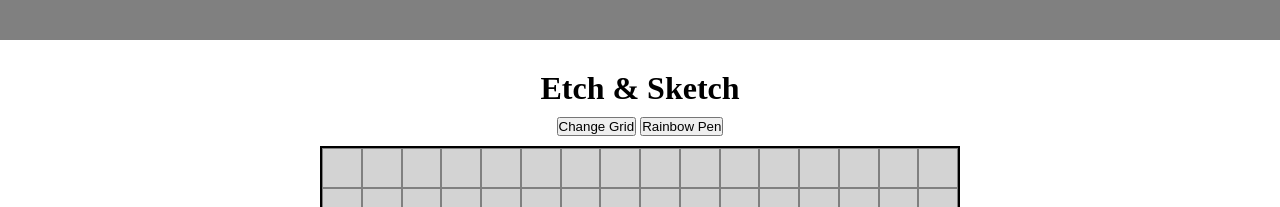
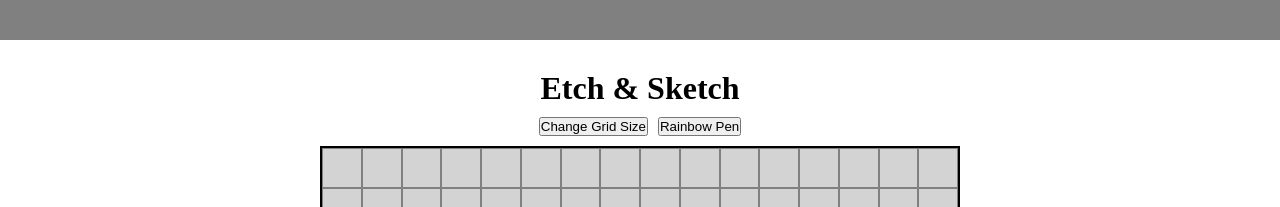
Before and after one commit to Raycasting9/TOP-EtchNSketch, a plain HTML site: page index.html in a window 1280 px wide. Shown: the top 207 px of the page. Drawn offline with Linux system fonts and the light colour scheme.

Commit message:
Clean Up

```diff
--- a/index.html
+++ b/index.html
@@ -13,7 +13,7 @@
     <div class="main">
         <h1>Etch & Sketch</h1>
         <div class="buttons">
-            <button class="changeSize" onclick="newSize()">Change Grid</button>
+            <button class="changeSize" onclick="newSize()">Change Grid Size</button>
             <button onclick="toggleRandomColor()">Rainbow Pen</button>
         </div>
         <div class="grid"></div>
--- a/style.css
+++ b/style.css
@@ -52,3 +52,8 @@ body {
     border: 1px solid gray;
     background-color: lightgrey;
 }
+
+.buttons {
+    display: flex;
+    gap: 10px;
+}
```
